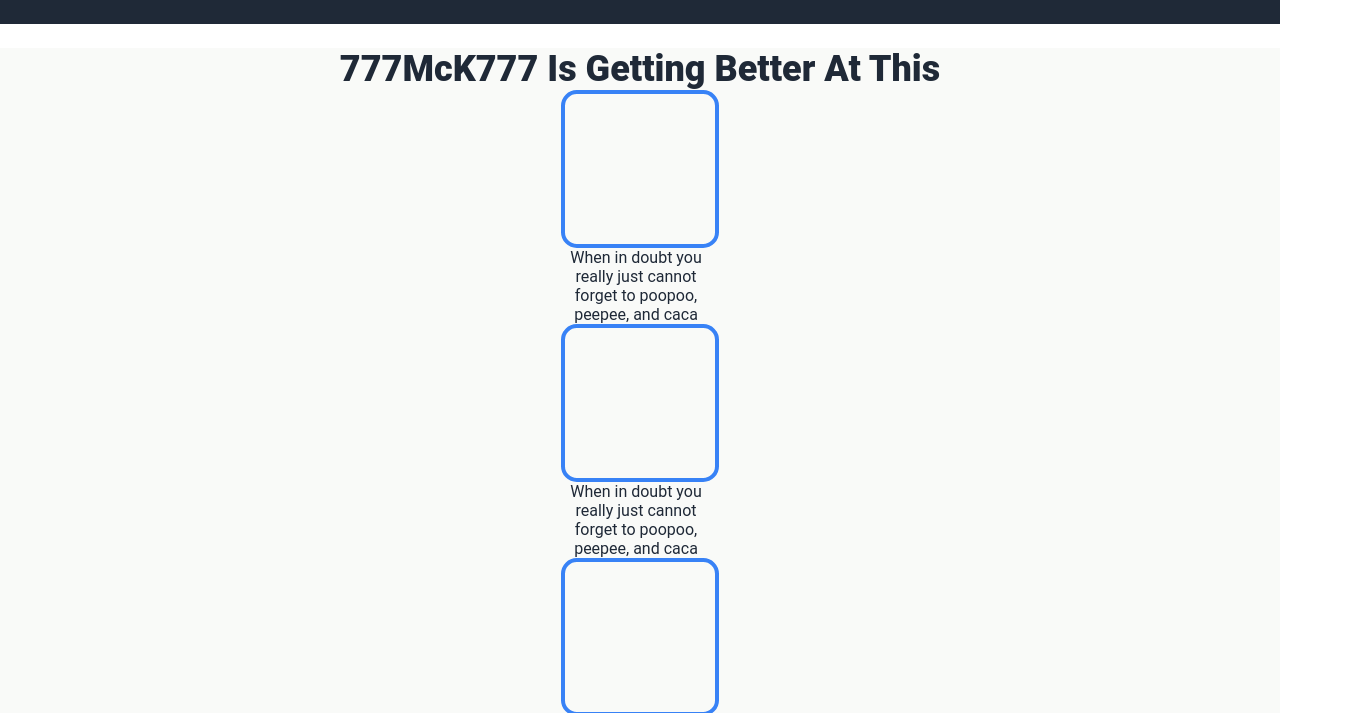
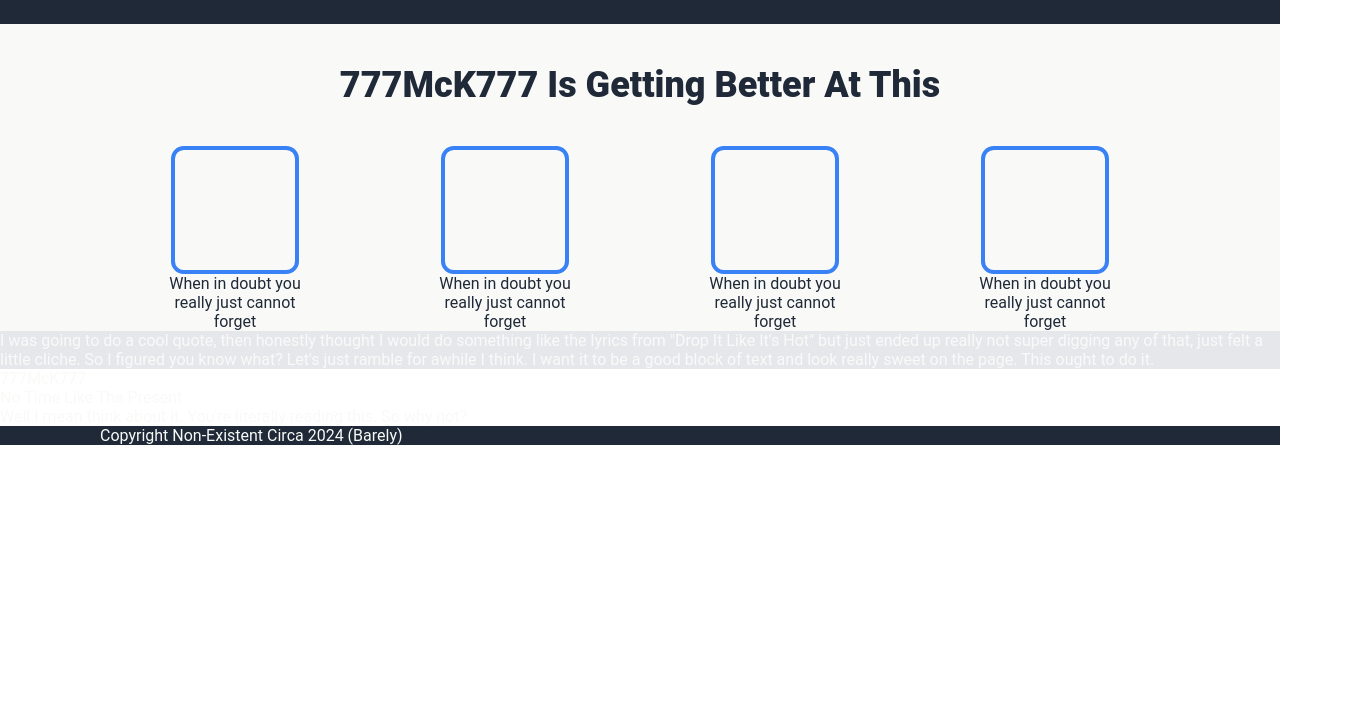
Before and after one commit to 777McK777/odin-landing-page, a plain HTML site: page index.html in a window 1280 px wide. Shown: the part 686-1399 px from the top of the page, 1358 px wide, since content can reach past the window. After the commit the page ends 1131 px from the top, so only its background shows below. Drawn offline with Linux system fonts and the light colour scheme.

Commit message:
Major additions to landing-page index/ styles Add center content section to index/ styles Squash major styles bugs messing with flexbox sizing in Center Add Quote, Call to Action and Footer section in index.

```diff
--- a/css/styles.css
+++ b/css/styles.css
@@ -11,8 +11,8 @@
 .footer
 {
     background-color: #1f2937;
-    padding-left: 160px;
-    padding-right: 160px;
+    padding-left: 100px;
+    padding-right: 100px;
 
 }
 
@@ -22,7 +22,7 @@
     color: #F9FAF8;
     padding: 24px;
     padding-left: 80px;
-    padding-bottom: 40px;
+    padding-bottom: 80px;
 }
 
 .header_text {
@@ -54,7 +54,7 @@
 }
 
 .banner_text button {
-    background-color: green;
+    background-color: blue;
 }
 
 .banner_header {
@@ -70,17 +70,17 @@
 
 .banner_image {
     flex: 1 1 auto;
-    padding: 40px;
     margin-left: 40px;
+    margin-bottom: 40px;
 }
 
 .center {
     display: flex;
     flex-direction: column;
     justify-content: center;
-    align-items: center;
+    gap: 40px;
     background-color: #F9FAF8;
-    margin-top: 24px;
+    padding-top: 40px;
 }
 
 .center_header {
@@ -92,30 +92,39 @@
 }
 
 .center_content {
+    display: flex;
     flex: 1 1 auto;
-    justify-content: space-around;
+    align-items: center;
+    justify-content: space-evenly;
+}
+
+.content {
+    display: flex;
+    flex-direction: column;
+    flex: 1 1 auto;
+    justify-content: center;
     align-items: center;
 }
 
-.content {
+.content_image {
     flex: 1 1 auto;
-    flex-direction: row;
-}
-
-.content_image {
-    flex: 0 1 0;
     border: solid;
     border-width: 4px;
     border-color: #3882f6;
     border-radius: 10%;
-    width: 150px;
-    height: 150px;
+    height: 120px;
+    width: 120px;
 }
 
 .content_text {
-    flex: 0 1 0;
+    flex: 1 1 auto;
     text-align: center;
     color: #1f2937;
     text-wrap: wrap;
-    width: 150px;
+    width: 140px;
 }
+
+.quote {
+    display: flex;
+    background-color: #e5e7eb;
+}
--- a/index.html
+++ b/index.html
@@ -34,22 +34,38 @@
                 <div class = "center_content">
                     <div class = "content">
                         <div class = "content_image"> </div>
-                    <div class = "content_text"> When in doubt you really just cannot forget to poopoo, peepee, and caca</div>
+                        <div class = "content_text"> When in doubt you really just cannot forget</div>
                     </div>
                     <div class = "content">
                         <div class = "content_image"> </div>
-                    <div class = "content_text"> When in doubt you really just cannot forget to poopoo, peepee, and caca</div>
+                        <div class = "content_text"> When in doubt you really just cannot forget</div>
                     </div>
                     <div class = "content">
                         <div class = "content_image"> </div>
-                    <div class = "content_text"> When in doubt you really just cannot forget to poopoo, peepee, and caca</div>
+                        <div class = "content_text"> When in doubt you really just cannot forget</div>
                     </div>
                     <div class = "content">
                         <div class = "content_image"> </div>
-                    <div class = "content_text"> When in doubt you really just cannot forget to poopoo, peepee, and caca</div>
+                        <div class = "content_text"> When in doubt you really just cannot forget</div>
                     </div>
                 </div>
             </div>
+       </div>
+       <div class = "quote_land">
+            <div class = "quote"> I was going to do a cool quote, then honestly thought I would do something like the
+                                lyrics from "Drop It Like It's Hot" but just ended up really not super digging any of that,
+                                just felt a little cliche. So I figured you know what? Let's just ramble for awhile I think.
+                                I want it to be a good block of text and look really sweet on the page. This ought to do it.
+            </div>
+            <div class = "author"> 777McK777 </div>
+       </div>
+       <div class = "call_action">
+            <div class = "why">
+                <div class = "why_header"> No Time Like The Present </div>
+                <div class = "why_body"> Well I mean think about it. You're literally reading this. So why not? </div>
+            </div>
+       </div>
+       <div class = "footer"> Copyright Non-Existent Circa 2024 (Barely)</div>
     </head>
 
 </html>
```
Lines whose indentation alone changed are shown as unchanged.
